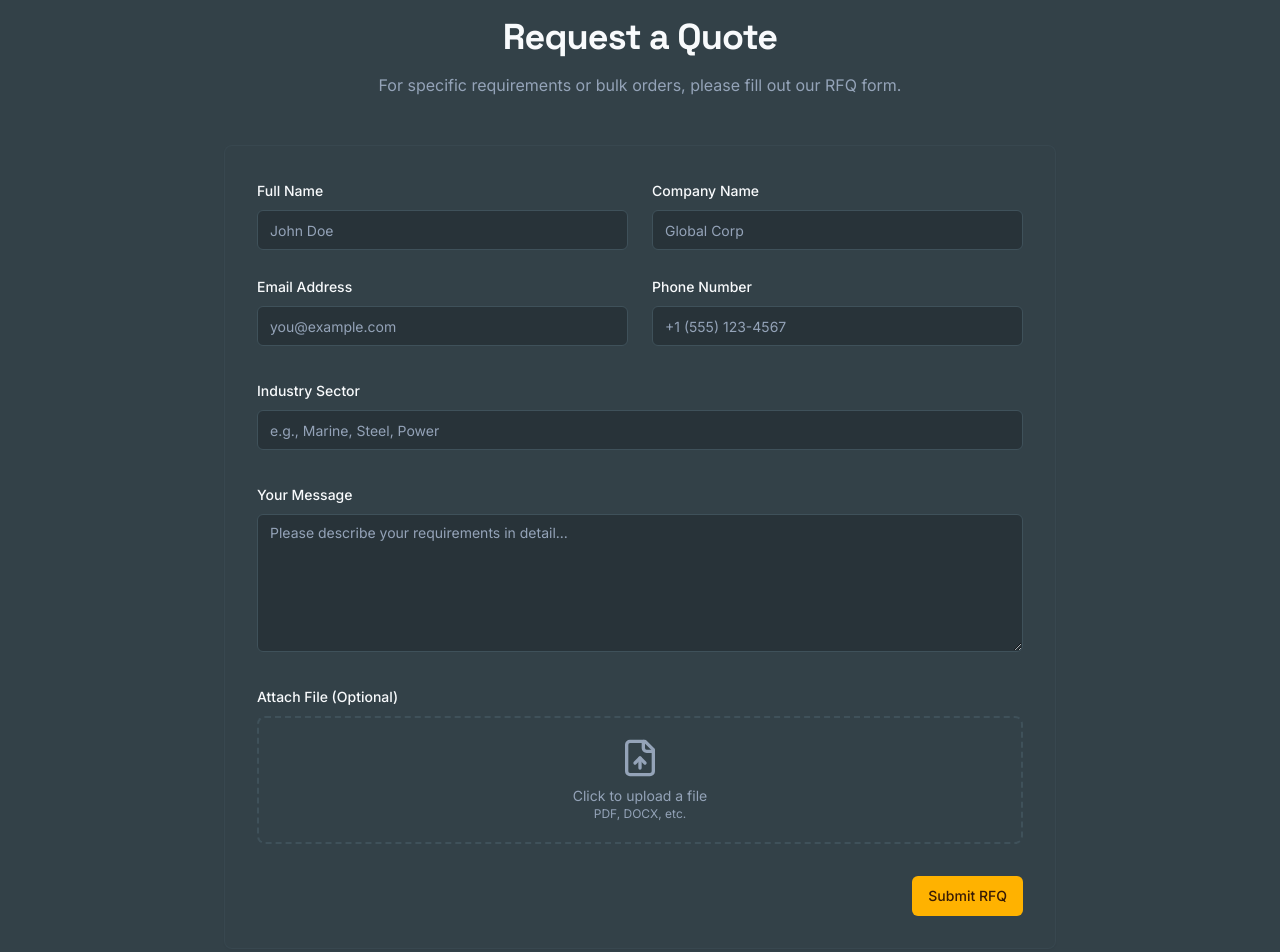
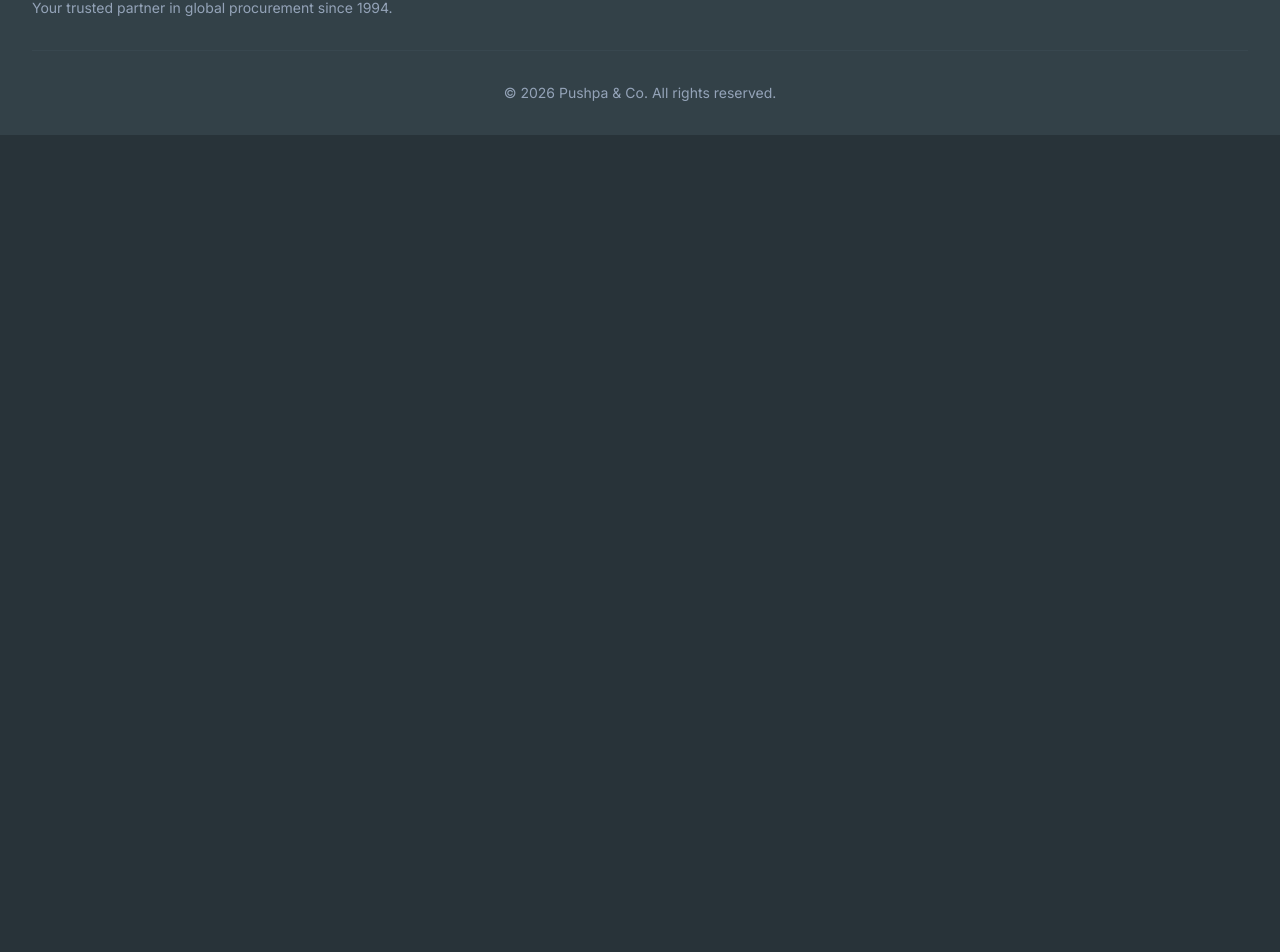
Before and after one commit to LuminousMayank/Pushpa, a Next.js app: page /contact in a window 1280 px wide. Shown: the part 1194-2146 px from the top of the page. After the commit the page ends 1329 px from the top, so only its background shows below. Built offline with nearby package versions, Linux system fonts and the light colour scheme.

Commit message:
remove the request a quote feature

```diff
--- a/src/app/contact/page.tsx
+++ b/src/app/contact/page.tsx
@@ -1,6 +1,5 @@
 
 import { Mail, MapPin, Phone } from 'lucide-react';
-import { RfqForm } from '@/components/rfq-form';
 import { Card, CardContent } from '@/components/ui/card';
 
 export default function ContactPage() {
@@ -12,8 +11,7 @@ export default function ContactPage() {
             Contact Us
           </h1>
           <p className="mx-auto mt-6 max-w-3xl text-lg text-muted-foreground md:text-xl">
-            We're here to help. Reach out to us directly or fill out the form
-            to request a quote.
+            We're here to help. Reach out to us directly for any inquiries.
           </p>
         </div>
       </section>
@@ -83,20 +81,6 @@ export default function ContactPage() {
           </div>
         </div>
       </section>
-
-      <section className="bg-card py-16 md:py-24">
-         <div className="container mx-auto max-w-4xl text-center">
-            <h2 className="font-headline text-3xl font-bold tracking-tight md:text-4xl">
-              Request a Quote
-            </h2>
-            <p className="mx-auto mt-4 max-w-2xl text-muted-foreground">
-              For specific requirements or bulk orders, please fill out our RFQ form.
-            </p>
-        </div>
-        <div className="container mx-auto max-w-4xl mt-12">
-          <RfqForm />
-        </div>
-      </section>
     </div>
   );
 }
--- a/src/app/page.tsx
+++ b/src/app/page.tsx
@@ -23,7 +23,7 @@ const previewSections = [
     image: PlaceHolderImages.find(p => p.id === 'industries-preview'),
   },
   {
-    title: 'Products & Services',
+    title: 'Products',
     description: 'Explore our vast catalog of OEM parts and industrial supplies.',
     link: '/products',
     image: PlaceHolderImages.find(p => p.id === 'products-preview'),
@@ -58,11 +58,8 @@ export default function Home() {
              Trusted OEM Manufacturing & Global Procurement for over 30 Years.
             </span>
           </h1>
-          <div className="flex flex-col gap-4 sm:flex-row sm:justify-center">
+          <div className="flex justify-center">
             <Button asChild size="lg">
-              <Link href="/contact">Request a Quote</Link>
-            </Button>
-            <Button asChild size="lg" variant="secondary">
               <Link href="/products">
                 Explore Products <ArrowRight className="ml-2" />
               </Link>
--- a/src/app/products/page.tsx
+++ b/src/app/products/page.tsx
@@ -19,7 +19,7 @@ export default function ProductsPage() {
         <div className="absolute inset-0 bg-black/60 dark:bg-black/70" />
         <div className="container z-10 mx-auto">
           <h1 className="font-headline text-4xl font-extrabold tracking-tighter sm:text-5xl md:text-6xl">
-            Comprehensive Products & Services
+            Comprehensive Products
           </h1>
           <p className="mx-auto mt-6 max-w-3xl text-lg text-white/80 md:text-xl">
             Explore our extensive range of high-quality OEM spare parts and
--- a/src/components/header.tsx
+++ b/src/components/header.tsx
@@ -15,7 +15,8 @@ const navLinks = [
   { href: '/', label: 'Home' },
   { href: '/about', label: 'About' },
   { href: '/industries', label: 'Industries' },
-  { href: '/products', label: 'Products & Services' },
+  { href: '/products', label: 'Products' },
+  { href: '/contact', label: 'Contact' },
 ];
 
 export function Header() {
@@ -49,10 +50,6 @@ export function Header() {
           ))}
         </nav>
         <div className="flex flex-1 items-center justify-end gap-2">
-          <Button asChild className="hidden bg-accent text-accent-foreground hover:bg-accent/90 sm:flex">
-            <Link href="/contact">Request a Quote</Link>
-          </Button>
-
           <ThemeToggle />
 
           {/* Mobile Menu */}
@@ -77,11 +74,6 @@ export function Header() {
                     <NavLink key={link.href} {...link} />
                   ))}
                 </nav>
-                <Button asChild className="bg-accent text-accent-foreground hover:bg-accent/90">
-                  <Link href="/contact" onClick={() => setIsMobileMenuOpen(false)}>
-                    Request a Quote
-                  </Link>
-                </Button>
               </div>
             </SheetContent>
           </Sheet>
--- a/src/components/rfq-form.tsx
+++ /dev/null
@@ -1,218 +0,0 @@
-'use client';
-
-import { useState } from 'react';
-import { useForm } from 'react-hook-form';
-import { zodResolver } from '@hookform/resolvers/zod';
-import { z } from 'zod';
-import { Loader2, FileUp } from 'lucide-react';
-
-import { Button } from '@/components/ui/button';
-import {
-  Form,
-  FormControl,
-  FormField,
-  FormItem,
-  FormLabel,
-  FormMessage,
-} from '@/components/ui/form';
-import { Input } from '@/components/ui/input';
-import { Textarea } from '@/components/ui/textarea';
-import { useToast } from '@/hooks/use-toast';
-import { Card, CardContent } from './ui/card';
-
-const rfqFormSchema = z.object({
-  name: z.string().min(2, { message: 'Name must be at least 2 characters.' }),
-  company: z.string().min(2, { message: 'Company name is required.' }),
-  email: z.string().email({ message: 'Please enter a valid email address.' }),
-  phone: z.string().min(10, { message: 'Please enter a valid phone number.' }),
-  sector: z.string().min(2, { message: 'Industry sector is required.' }),
-  message: z.string().min(10, { message: 'Message must be at least 10 characters.' }),
-  file: z.any().optional(),
-});
-
-type RfqFormValues = z.infer<typeof rfqFormSchema>;
-
-export function RfqForm() {
-  const { toast } = useToast();
-  const [isSubmitting, setIsSubmitting] = useState(false);
-  const [file, setFile] = useState<File | null>(null);
-
-  const form = useForm<RfqFormValues>({
-    resolver: zodResolver(rfqFormSchema),
-    defaultValues: {
-      name: '',
-      company: '',
-      email: '',
-      phone: '',
-      sector: '',
-      message: '',
-    },
-  });
-
-  const handleFileChange = (event: React.ChangeEvent<HTMLInputElement>) => {
-    const selectedFile = event.target.files?.[0];
-    if (selectedFile) {
-      setFile(selectedFile);
-    } else {
-      setFile(null);
-    }
-  };
-
-
-  const onSubmit = (data: RfqFormValues) => {
-    setIsSubmitting(true);
-    console.log(data);
-    toast({
-      title: 'RFQ Submitted!',
-      description: 'Thank you! We have received your request and will be in touch shortly.',
-    });
-    // Here you would typically send the form data to your backend
-    setTimeout(() => {
-      form.reset();
-      setFile(null);
-      setIsSubmitting(false);
-    }, 2000);
-  };
-
-  return (
-    <Card className="border-border/40">
-      <CardContent className="p-6 sm:p-8">
-        <Form {...form}>
-          <form onSubmit={form.handleSubmit(onSubmit)} className="space-y-8">
-            <div className="grid grid-cols-1 gap-6 sm:grid-cols-2">
-              <FormField
-                control={form.control}
-                name="name"
-                render={({ field }) => (
-                  <FormItem>
-                    <FormLabel>Full Name</FormLabel>
-                    <FormControl>
-                      <Input placeholder="John Doe" {...field} />
-                    </FormControl>
-                    <FormMessage />
-                  </FormItem>
-                )}
-              />
-              <FormField
-                control={form.control}
-                name="company"
-                render={({ field }) => (
-                  <FormItem>
-                    <FormLabel>Company Name</FormLabel>
-                    <FormControl>
-                      <Input placeholder="Global Corp" {...field} />
-                    </FormControl>
-                    <FormMessage />
-                  </FormItem>
-                )}
-              />
-              <FormField
-                control={form.control}
-                name="email"
-                render={({ field }) => (
-                  <FormItem>
-                    <FormLabel>Email Address</FormLabel>
-                    <FormControl>
-                      <Input placeholder="you@example.com" {...field} />
-                    </FormControl>
-                    <FormMessage />
-                  </FormItem>
-                )}
-              />
-              <FormField
-                control={form.control}
-                name="phone"
-                render={({ field }) => (
-                  <FormItem>
-                    <FormLabel>Phone Number</FormLabel>
-                    <FormControl>
-                      <Input placeholder="+1 (555) 123-4567" {...field} />
-                    </FormControl>
-                    <FormMessage />
-                  </FormItem>
-                )}
-              />
-            </div>
-
-            <FormField
-              control={form.control}
-              name="sector"
-              render={({ field }) => (
-                <FormItem>
-                  <FormLabel>Industry Sector</FormLabel>
-                  <FormControl>
-                    <Input placeholder="e.g., Marine, Steel, Power" {...field} />
-                  </FormControl>
-                  <FormMessage />
-                </FormItem>
-              )}
-            />
-
-            <FormField
-              control={form.control}
-              name="message"
-              render={({ field }) => (
-                <FormItem>
-                  <FormLabel>Your Message</FormLabel>
-                  <FormControl>
-                    <Textarea
-                      placeholder="Please describe your requirements in detail..."
-                      rows={6}
-                      {...field}
-                    />
-                  </FormControl>
-                  <FormMessage />
-                </FormItem>
-              )}
-            />
-
-            <FormField
-              control={form.control}
-              name="file"
-              render={() => (
-                <FormItem>
-                  <FormLabel>Attach File (Optional)</FormLabel>
-                  <FormControl>
-                    <div className="relative">
-                       <Input
-                        type="file"
-                        className="hidden"
-                        id="file-upload"
-                        onChange={handleFileChange}
-                      />
-                      <label htmlFor="file-upload" className="flex items-center justify-center w-full px-4 py-6 border-2 border-dashed rounded-lg cursor-pointer h-32 border-border hover:border-primary transition-colors">
-                        <div className="text-center">
-                          <FileUp className="w-10 h-10 mx-auto text-muted-foreground" />
-                          <p className="mt-2 text-sm text-muted-foreground">{file ? file.name : 'Click to upload a file'}</p>
-                          <p className="text-xs text-muted-foreground">{file ? `${(file.size / 1024).toFixed(2)} KB` : 'PDF, DOCX, etc.'}</p>
-                        </div>
-                      </label>
-                    </div>
-                  </FormControl>
-                  <FormMessage />
-                </FormItem>
-              )}
-            />
-
-            <div className="flex justify-end">
-              <Button
-                type="submit"
-                disabled={isSubmitting}
-                className="w-full bg-accent text-accent-foreground hover:bg-accent/90 sm:w-auto"
-              >
-                {isSubmitting ? (
-                  <>
-                    <Loader2 className="mr-2 h-4 w-4 animate-spin" />
-                    Submitting...
-                  </>
-                ) : (
-                  'Submit RFQ'
-                )}
-              </Button>
-            </div>
-          </form>
-        </Form>
-      </CardContent>
-    </Card>
-  );
-}
```
